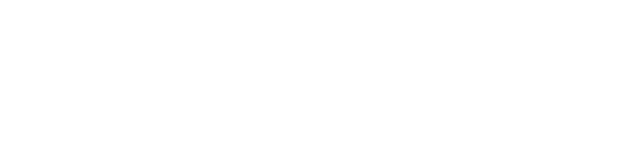
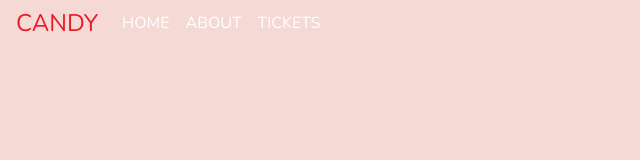
Before and after one commit to quangnd/bootstrap4-in-processing, a website: page museum-of-candy/index.html in a window 1280 px wide. Shown: the whole page, without its empty margins (0-640 px from the left). Drawn offline with nearby package versions, Linux system fonts and the light colour scheme.

Commit message:
Add navbar

```diff
--- a/museum-of-candy/app.css
+++ b/museum-of-candy/app.css
@@ -0,0 +1,22 @@
+body {
+  background: #f5d9d5;
+  font-family: "Nunito", sans-serif;
+}
+
+#mainNavbar {
+  font-weight: 100; /*lighter*/
+}
+
+#mainNavbar .nav-link {
+  color: white;
+  text-transform: uppercase;
+}
+
+#mainNavbar .nav-link:hover {
+  color: #EA1C2C;
+}
+
+#mainNavbar .navbar-brand{
+  color: #EA1C2C;
+  font-size: 1.5rem;
+}
--- a/museum-of-candy/index.html
+++ b/museum-of-candy/index.html
@@ -1,5 +1,6 @@
 <!doctype html>
 <html lang="en">
+
 <head>
   <!-- Required meta tags -->
   <meta charset="utf-8">
@@ -9,7 +10,8 @@
   <link href="https://fonts.googleapis.com/css?family=Nunito:200,300,400,700" rel="stylesheet">
 
   <!-- Bootstrap CSS -->
-    <link rel="stylesheet" href="https://stackpath.bootstrapcdn.com/bootstrap/4.1.3/css/bootstrap.min.css" integrity="sha384-MCw98/SFnGE8fJT3GXwEOngsV7Zt27NXFoaoApmYm81iuXoPkFOJwJ8ERdknLPMO" crossorigin="anonymous">
+  <link rel="stylesheet" href="https://stackpath.bootstrapcdn.com/bootstrap/4.1.3/css/bootstrap.min.css"
+    integrity="sha384-MCw98/SFnGE8fJT3GXwEOngsV7Zt27NXFoaoApmYm81iuXoPkFOJwJ8ERdknLPMO" crossorigin="anonymous">
 
   <!-- Custom CSS -->
   <link rel="stylesheet" href="app.css">
@@ -18,12 +20,33 @@
 </head>
 
 <body>
+  <nav id="mainNavbar" class="navbar navbar-expand-md navbar-light py-0 fixed-top">
+    <a class="navbar-brand" href="#">CANDY</a>
+    <button class="navbar-toggler" type="button" data-toggle="collapse" data-target="#navLinks"
+      aria-controls="navLinks" aria-expanded="false" aria-label="Toggle navigation">
+      <span class="navbar-toggler-icon"></span>
+    </button>
+    <div class="collapse navbar-collapse" id="navLinks">
+      <div class="navbar-nav">
+        <a class="nav-item nav-link active" href="#">Home <span class="sr-only">(current)</span></a>
+        <a class="nav-item nav-link" href="#">About</a>
+        <a class="nav-item nav-link" href="#">Tickets</a>
+      </div>
+    </div>
+  </nav>
 
   <!-- Optional JavaScript -->
   <!-- jQuery first, then Popper.js, then Bootstrap JS -->
-    <script src="https://code.jquery.com/jquery-3.3.1.slim.min.js" integrity="sha384-q8i/X+965DzO0rT7abK41JStQIAqVgRVzpbzo5smXKp4YfRvH+8abtTE1Pi6jizo" crossorigin="anonymous"></script>
-    <script src="https://cdnjs.cloudflare.com/ajax/libs/popper.js/1.14.3/umd/popper.min.js" integrity="sha384-ZMP7rVo3mIykV+2+9J3UJ46jBk0WLaUAdn689aCwoqbBJiSnjAK/l8WvCWPIPm49" crossorigin="anonymous"></script>
-    <script src="https://stackpath.bootstrapcdn.com/bootstrap/4.1.3/js/bootstrap.min.js" integrity="sha384-ChfqqxuZUCnJSK3+MXmPNIyE6ZbWh2IMqE241rYiqJxyMiZ6OW/JmZQ5stwEULTy" crossorigin="anonymous"></script>
+  <script src="https://code.jquery.com/jquery-3.3.1.slim.min.js"
+    integrity="sha384-q8i/X+965DzO0rT7abK41JStQIAqVgRVzpbzo5smXKp4YfRvH+8abtTE1Pi6jizo"
+    crossorigin="anonymous"></script>
+  <script src="https://cdnjs.cloudflare.com/ajax/libs/popper.js/1.14.3/umd/popper.min.js"
+    integrity="sha384-ZMP7rVo3mIykV+2+9J3UJ46jBk0WLaUAdn689aCwoqbBJiSnjAK/l8WvCWPIPm49"
+    crossorigin="anonymous"></script>
+  <script src="https://stackpath.bootstrapcdn.com/bootstrap/4.1.3/js/bootstrap.min.js"
+    integrity="sha384-ChfqqxuZUCnJSK3+MXmPNIyE6ZbWh2IMqE241rYiqJxyMiZ6OW/JmZQ5stwEULTy"
+    crossorigin="anonymous"></script>
 
 </body>
+
 </html>
```
Lines whose indentation alone changed are shown as unchanged.
